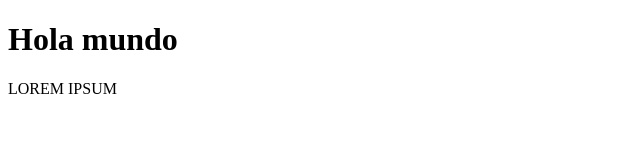
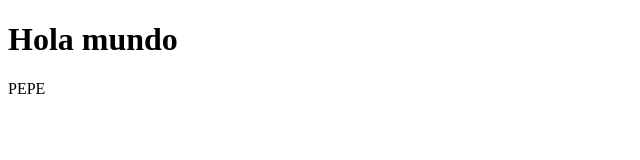
Before and after one commit to FMOL107/git-prueba, a plain HTML site: page index.html in a window 1280 px wide. Shown: the full height of the page, 0-640 px from the left. Drawn offline with Linux system fonts and the light colour scheme.

Commit message:
PEPE en <p>

```diff
--- a/index.html
+++ b/index.html
@@ -8,6 +8,6 @@
 </head>
 <body>
     <h1>Hola mundo</h1>
-    <p>LOREM IPSUM</p>
+    <p>PEPE</p>
 </body>
 </html>
```
